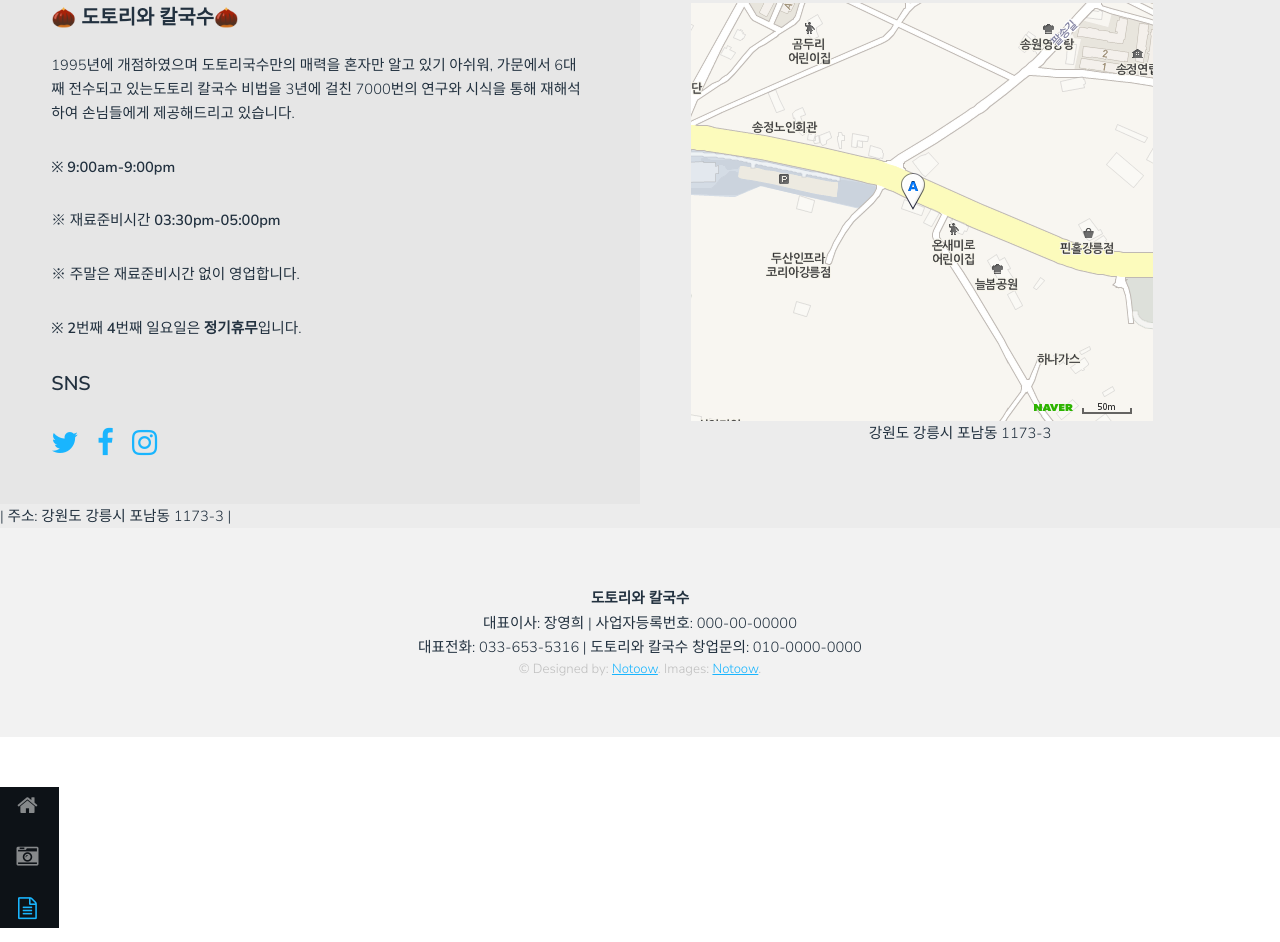
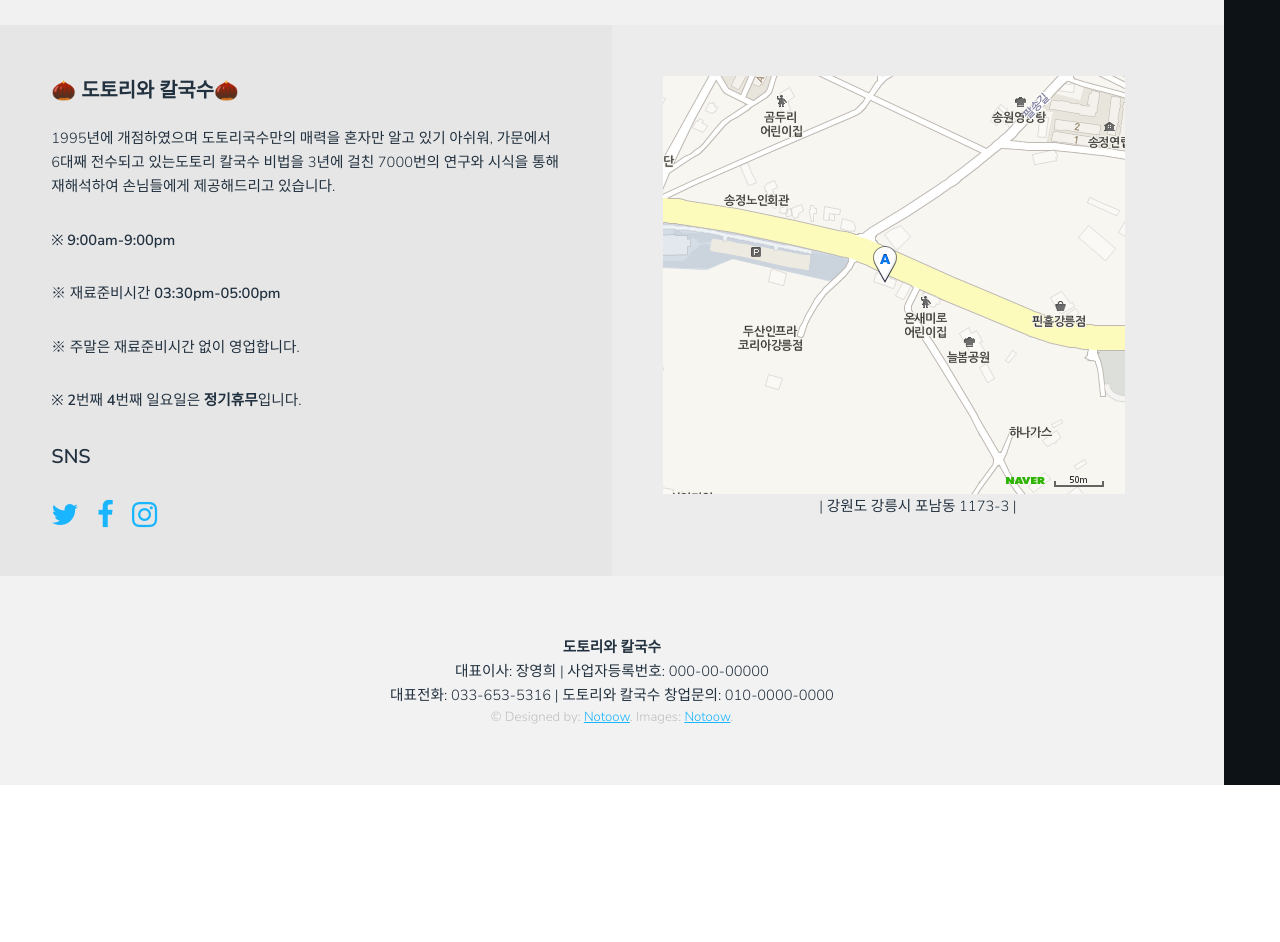
Before and after one commit to notoow/ACORN, a plain HTML site: page menu.html in a window 1280 px wide. Shown: the part 1435-2377 px from the top of the page. After the commit the page ends 2220 px from the top, so only its background shows below. Drawn offline with Linux system fonts and the light colour scheme.

Commit message:
ㄹㅇ끝 lovedotori1.1.0

```diff
--- a/menu.html
+++ b/menu.html
@@ -17,7 +17,6 @@
 							<div>LOVE DOTORI</div>
 						</header>
 
-						<section>
 							<div class="inner" style="
 							margin-left: 51px;
 							margin-right: 60px;
@@ -88,8 +87,8 @@
 												<div class="description ">공깃밥은 무료로 제공됩니다.<span class="dottedline" style="left: 205px; width: 639px; padding-bottom: 3px;"> . . . . . . . . . . . . . . . . . . . . . . . . . . . . . . . . . . . . . . . . . . . . . . . . . . . . . . . . . . . . . . . . . . . . . . . . . . . . . . . . . . . . . . . . . . . . . . . . . . . . . . . . . . . . . . . . . . . 무료제공</span></div></div><p></p>
 
 									</div>
-						</section>
 
+														</div>
 							<section id="contact">
 								<!-- 역사 -->
 									<div class="social column">
@@ -113,12 +112,10 @@
 												<a href="http://map.naver.com/index.nhn?searchCoord=a76aecfaec9669901631f6d7b5369cc581c8849304acf2939468936eefe71b15&query=64%2BE7Yag66as7JmAIOy5vOq1reyImA%3D%3D&menu=location&tab=1&lng=3430028450ace3dadd2e87de9995da9f&mapMode=0&mpx=02830350%3A37.6256405%2C127.4038936%3AZ5%3A1.2734481%2C0.9576448&lat=820f131d72d1be943fca6773f361a0f0&dlevel=12&enc=b64" target="_blank">
 													<img src="images/map.jpg" alt="지도 크게 보기" title="지도 크게 보기" /></a>
 													</div>
-											<div style="text-align:center; text-decoration:none"> 강원도 강릉시 포남동 1173-3  </div></a>
+											<div style="text-align:center; text-decoration:none"> | 강원도 강릉시 포남동 1173-3 |  </div></a>
 									</div>
-										<div style="text-align:center;">| 주소: 강원도 강릉시 포남동 1173-3 |</div>
-								</div>
+							</section>
 
-							</section>
 					<!-- Footer -->
 						<footer id="footer">
 							<div class="introduce" style="text-align:center;">
@@ -130,6 +127,7 @@
 						</footer>
 </section>
 
+
 			<!-- Nav -->
 				<nav id="nav">
 					<ul>
@@ -140,7 +138,6 @@
 				</nav>
 
 		</div>
-
 		<!-- Scripts -->
 			<script src="assets/js/jquery.min.js"></script>
 			<script src="assets/js/jquery.poptrox.min.js"></script>
```
Also changed, not shown: index.html (+1 -2 lines). Lines whose indentation alone changed are shown as unchanged.
